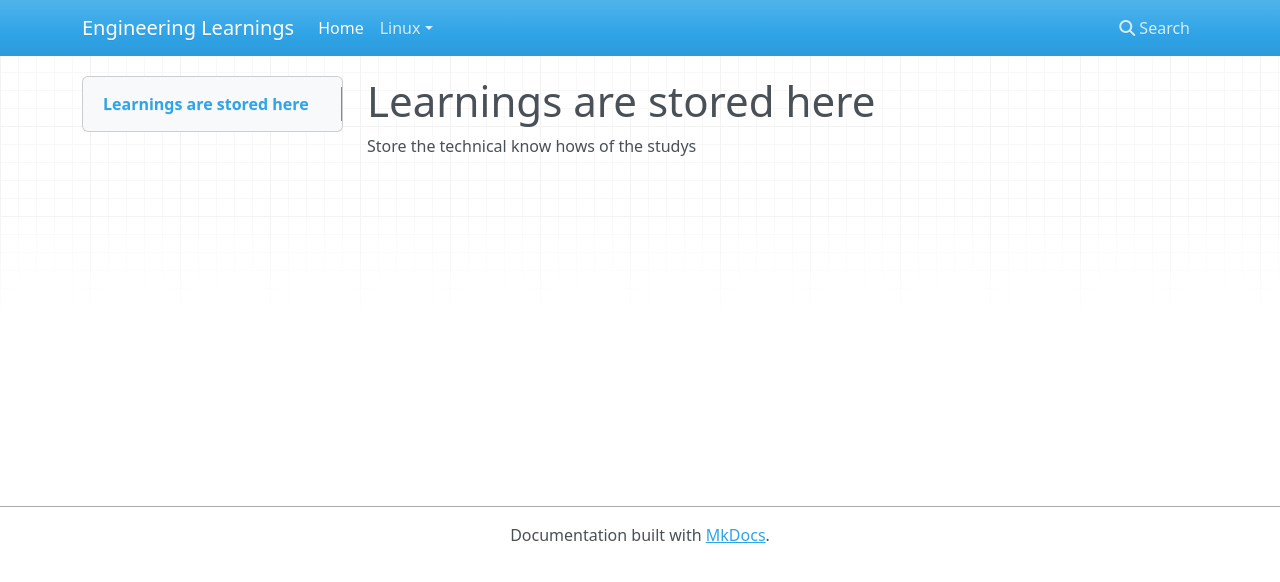
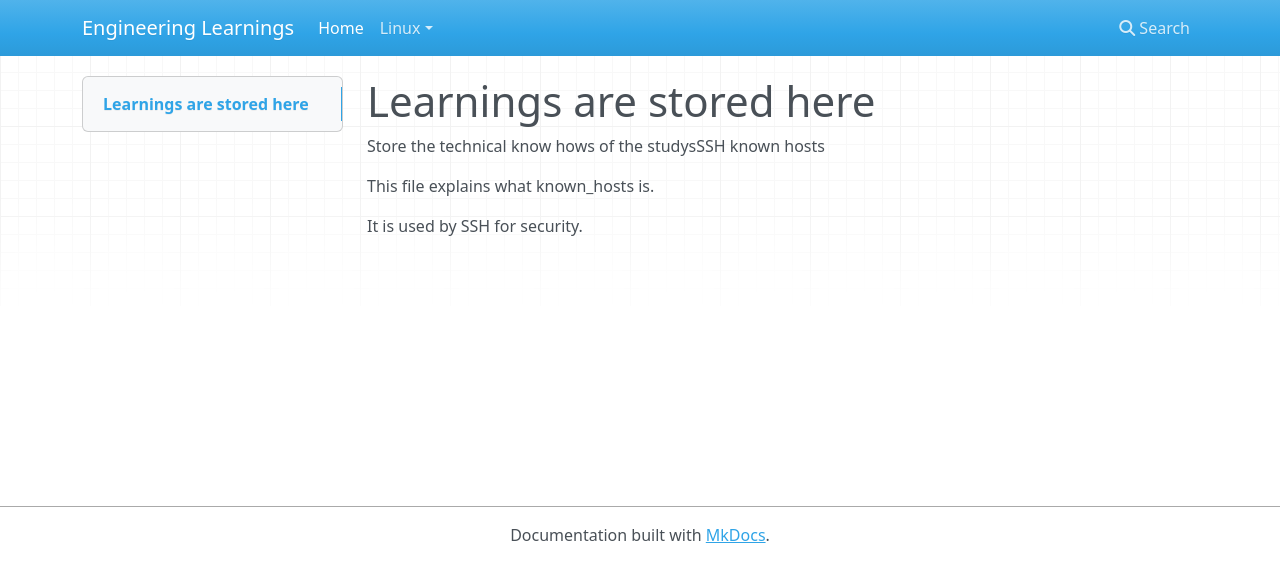
Before and after one commit to githubfordevops/Learnings, an MkDocs documentation site: the page built from docs/index.md, in a window 1280 px wide. Shown: the top 582 px of the page. Built offline with MkDocs 1.6.1, drawn with Linux system fonts in a browser that asks for light colours; nearby versions of some CDN libraries.

Commit message:
Update index.md with known_hosts explanation
Added explanation of known_hosts and its use in SSH.

```diff
--- a/docs/index.md
+++ b/docs/index.md
@@ -1,3 +1,7 @@
-#Learnings are stored here#
+#Learnings are stored here
 
-Store the technical know hows of the studys
+Store the technical know hows of the studysSSH known hosts
+
+This file explains what known_hosts is.
+
+It is used by SSH for security.
```
